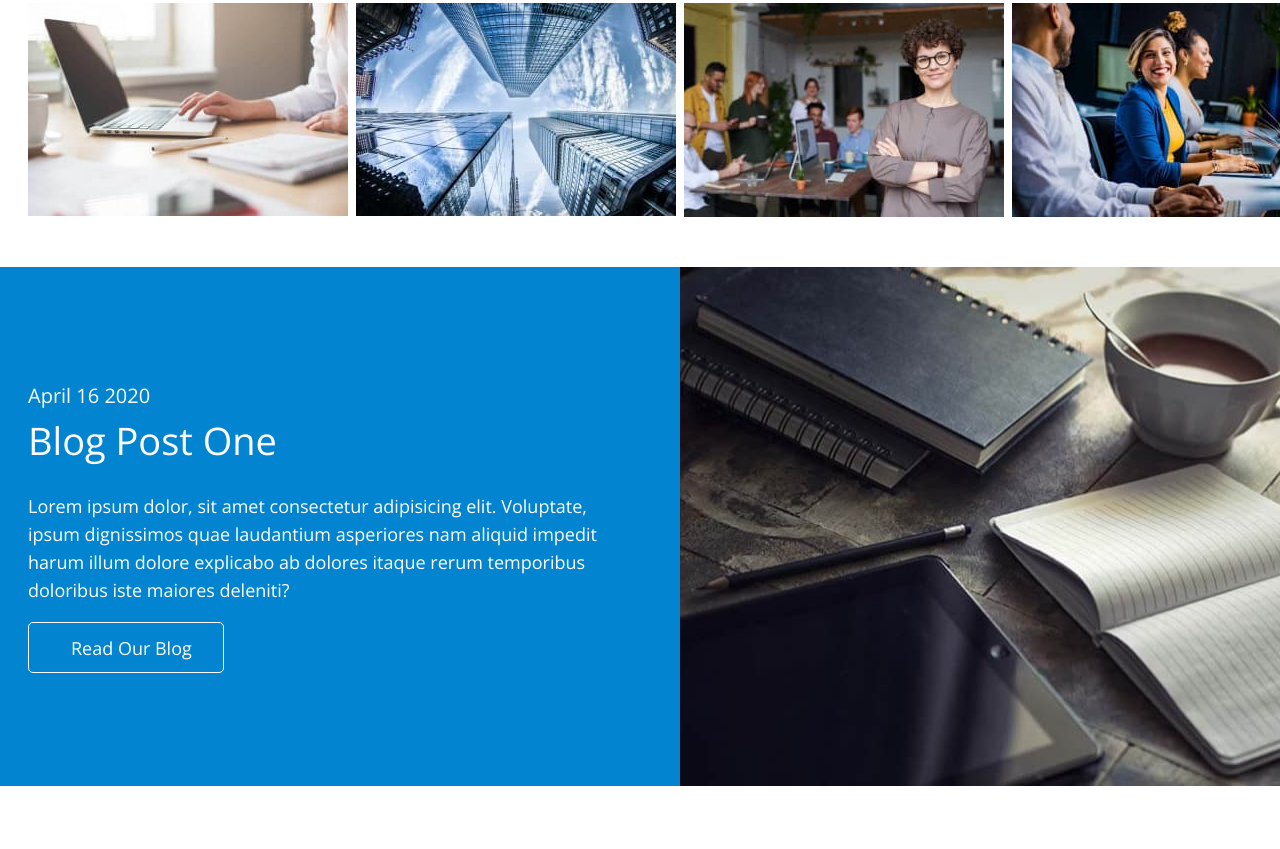
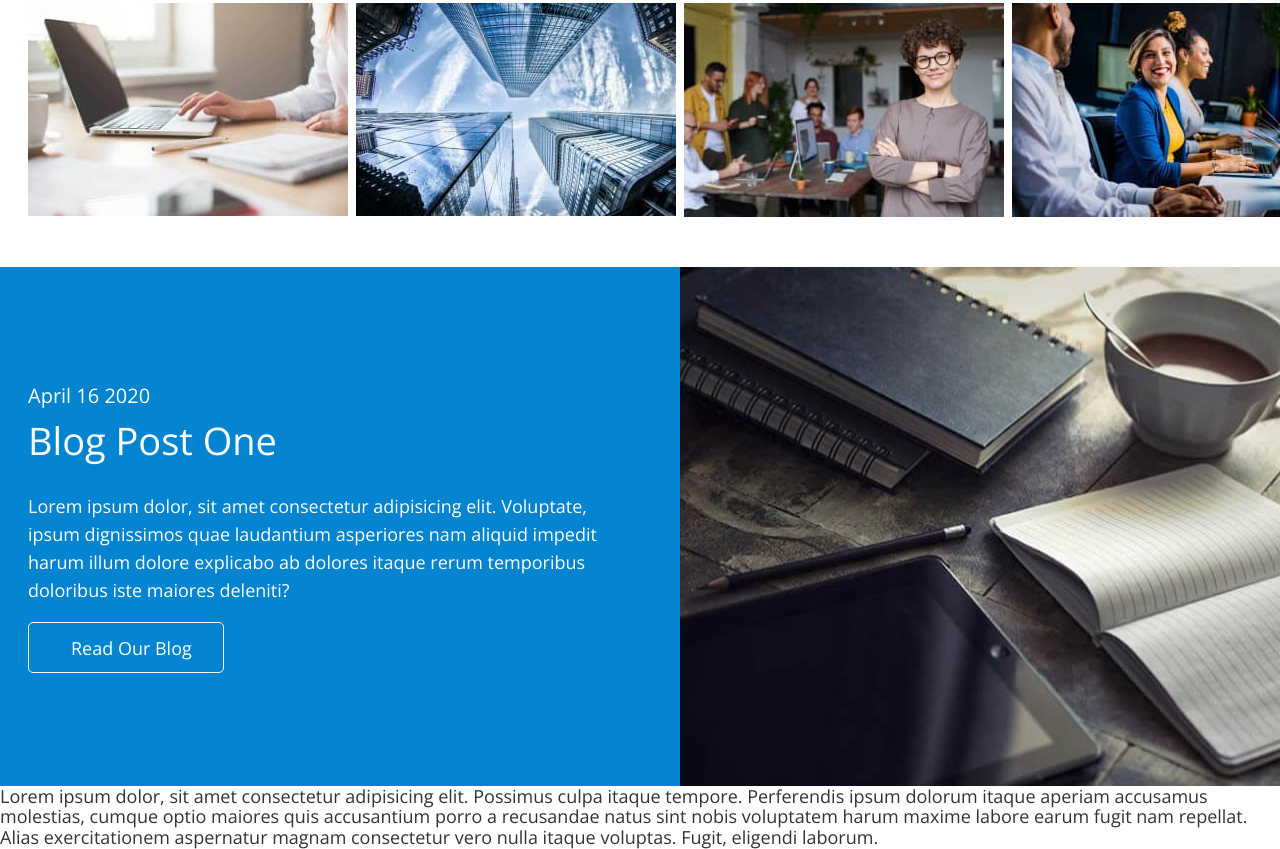
Before and after one commit to KalchIgor/Pr-13-14, a plain HTML site: page index.html in a window 1280 px wide. Shown: the part 2039-2888 px from the top of the page. Before the commit the page ends 2825 px from the top, so only its background shows below. Drawn offline with nearby package versions, Linux system fonts and the light colour scheme.

Commit message:
add conflict

```diff
--- a/index.html
+++ b/index.html
@@ -190,8 +190,22 @@
             <a href="" class="blog-btn link">Read Our Blog</a>
           </div>
 
-          <img src="./images/blog/blog-img.jpg" alt="blog " width="680" height="517" class="blog-img" />
+          <img
+            src="./images/blog/blog-img.jpg"
+            alt="blog "
+            width="680"
+            height="517"
+            class="blog-img"
+          />
         </div>
+      </section>
+      <!-- Blog -->
+      <section>
+        Lorem ipsum dolor, sit amet consectetur adipisicing elit. Possimus culpa itaque tempore.
+        Perferendis ipsum dolorum itaque aperiam accusamus molestias, cumque optio maiores quis
+        accusantium porro a recusandae natus sint nobis voluptatem harum maxime labore earum fugit
+        nam repellat. Alias exercitationem aspernatur magnam consectetur vero nulla itaque voluptas.
+        Fugit, eligendi laborum.
       </section>
     </main>
   </body>
```
